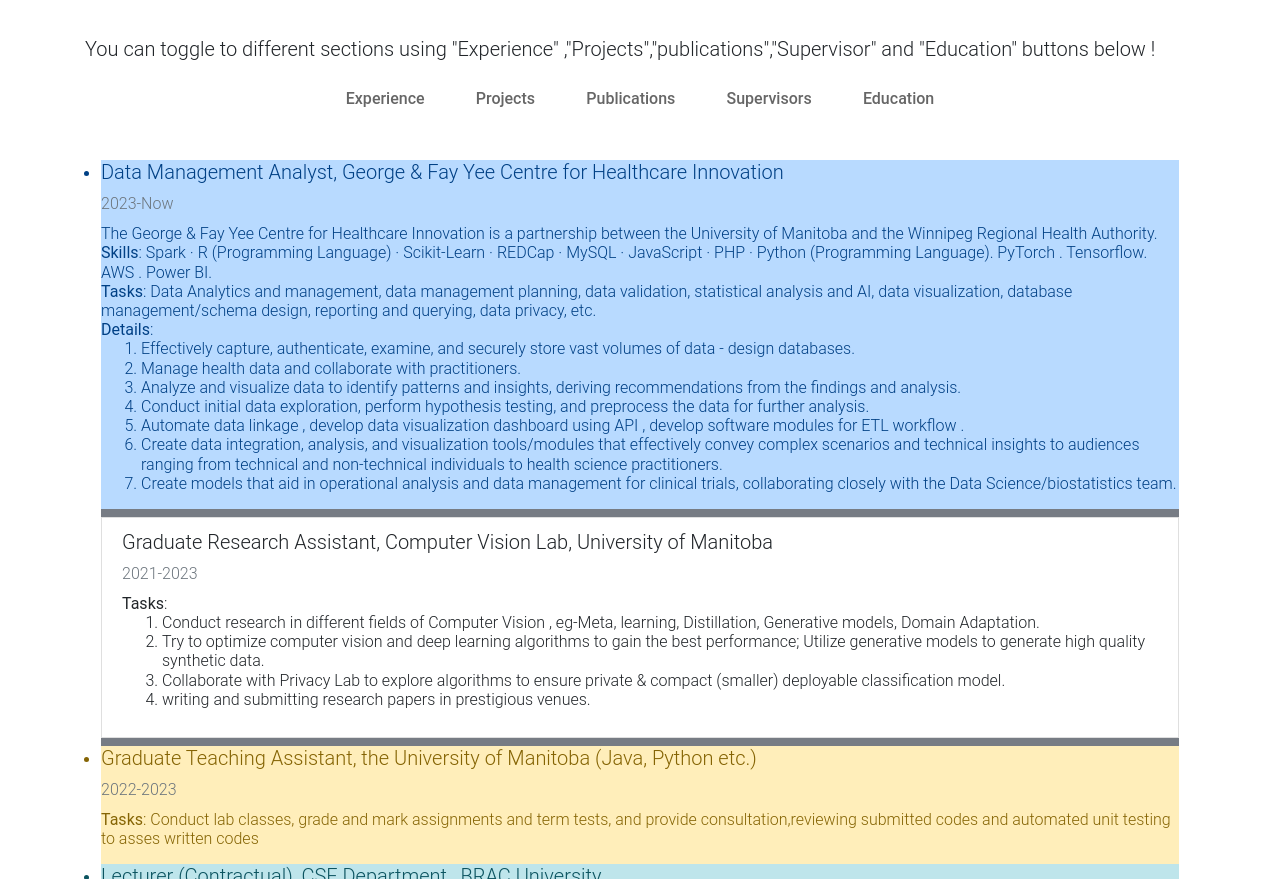
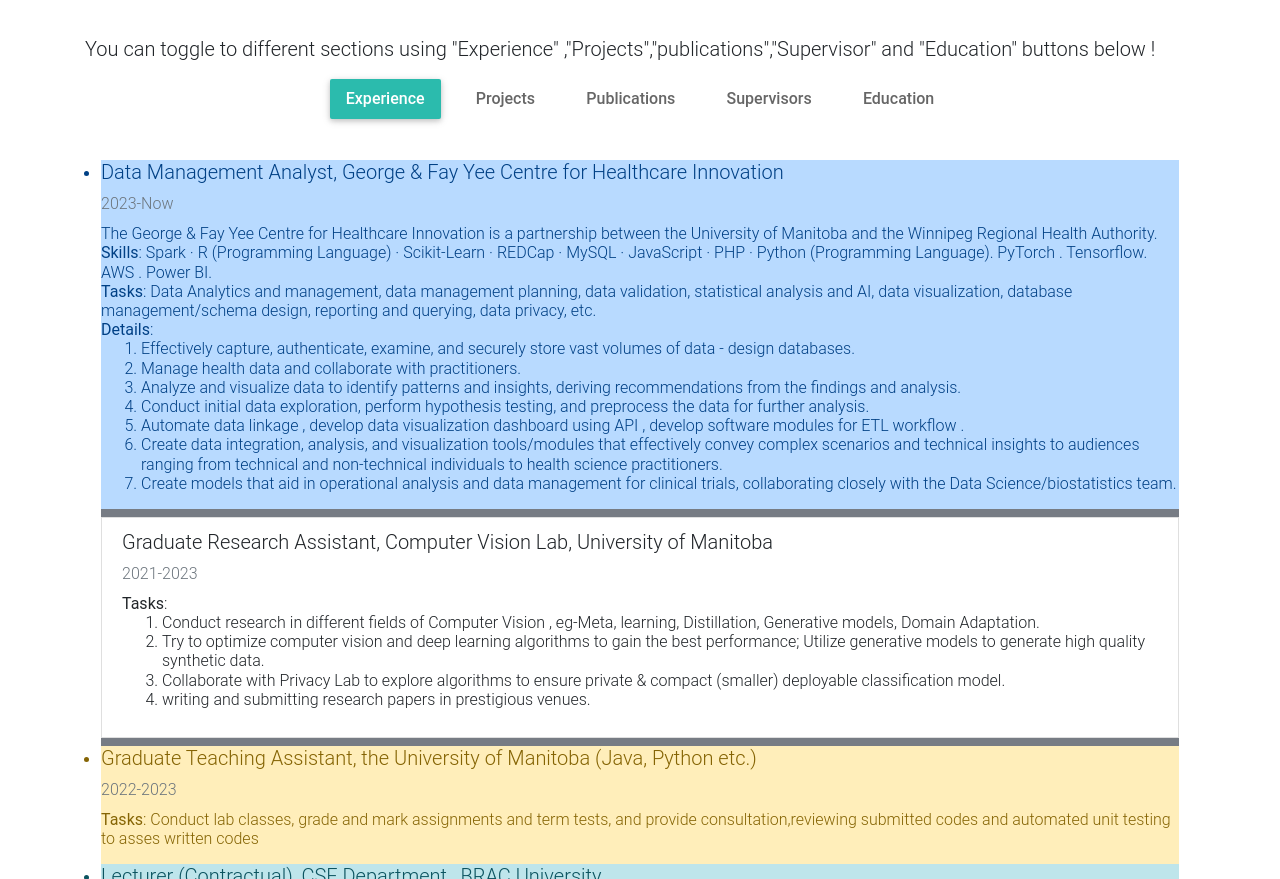
Before and after one commit to FahimFaisalAbir/FahimFaisalAbir.github.io, a plain HTML site: page index.html in a window 1280 px wide. Shown: the part 1480-2359 px from the top of the page. Drawn offline with Linux system fonts and the light colour scheme.

Commit message:
Update index.html

```diff
--- a/index.html
+++ b/index.html
@@ -416,7 +416,7 @@
        <h5>You can toggle to different sections using "Experience" ,"Projects","publications","Supervisor" and "Education" buttons below !</h5>
         <ul class="nav md-pills pills-default d-flex justify-content-center" id="#list_of_navs">
           <li class="nav-item">
-            <a class="nav-link" data-toggle="tab" href="#panel11" role="tab">
+            <a class="nav-link active" data-toggle="tab" href="#panel11" role="tab">
               <strong>Experience</strong>
             </a>
           </li>
```
